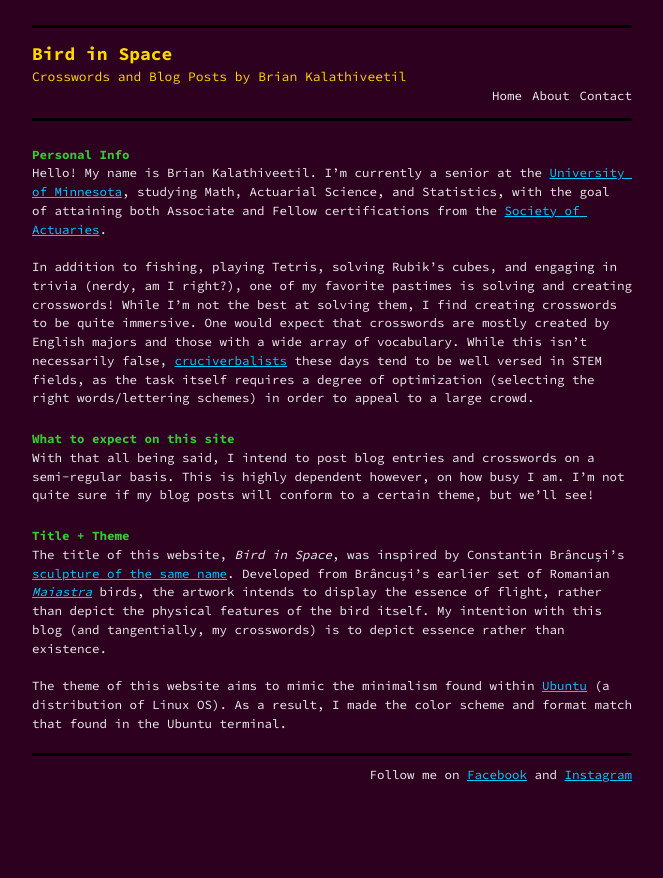
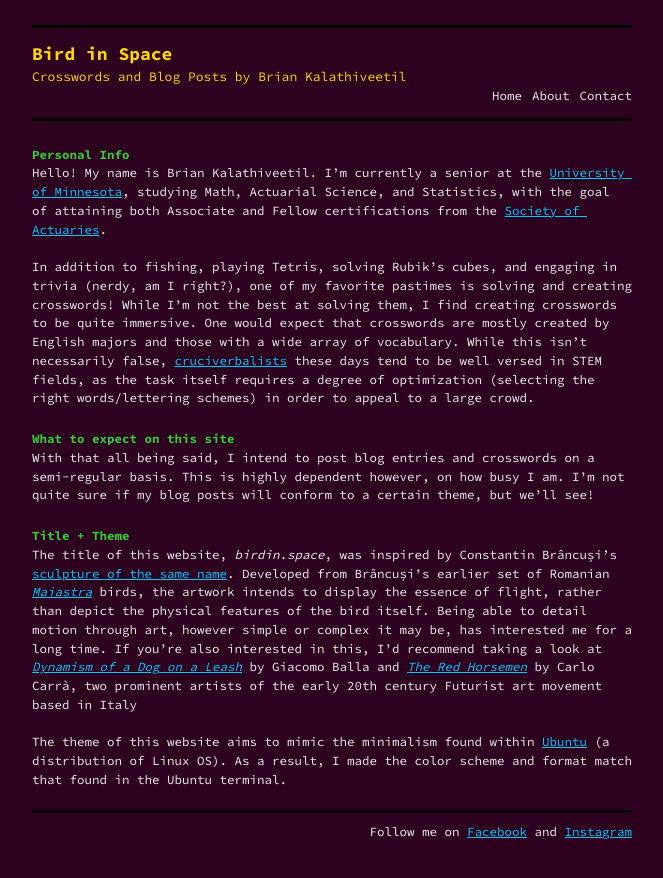
Before and after one commit to briankal99/birdinspace, a Jekyll site: the page built from about.md, in a window 1280 px wide. Shown: the top 878 px of the page, without its empty margins (308-971 px from the left). Built offline with Jekyll 4.4.1, drawn with Linux system fonts in a browser that asks for light colours.

Commit message:
title + about change

```diff
--- a/_config.yml
+++ b/_config.yml
@@ -1,4 +1,4 @@
-title: 'Bird in Space'
+title: 'birdin.space'
 description: "Crosswords and Blog Posts by Brian Kalathiveetil"
 url: "https://birdin.space"
 
--- a/about.md
+++ b/about.md
@@ -16,6 +16,6 @@
 
 ## Title + Theme
 
-The title of this website, <i>Bird in Space</i>, was inspired by Constantin Brâncuși's [sculpture of the same name](https://www.guggenheim.org/artwork/669). Developed from Brâncuși's earlier set of Romanian [<i>Maiastra</i>](https://www.guggenheim.org/artwork/660) birds, the artwork intends to display the essence of flight, rather than depict the physical features of the bird itself. My intention with this blog (and tangentially, my crosswords) is to depict essence rather than existence. <br><br>
+The title of this website, <i>birdin.space</i>, was inspired by Constantin Brâncuși's [sculpture of the same name](https://www.guggenheim.org/artwork/669). Developed from Brâncuși's earlier set of Romanian [<i>Maiastra</i>](https://www.guggenheim.org/artwork/660) birds, the artwork intends to display the essence of flight, rather than depict the physical features of the bird itself. Being able to detail motion through art, however simple or complex it may be, has interested me for a long time. If you're also interested in this, I'd recommend taking a look at [<i>Dynamism of a Dog on a Leash</i>](https://www.albrightknox.org/artworks/196416-dinamismo-di-un-cane-al-guinzaglio-dynamism-dog-leash) by Giacomo Balla and [<i>The Red Horsemen</i>](https://www.wikiart.org/en/carlo-carra/the-red-horseman-1913) by Carlo Carrà, two prominent artists of the early 20th century Futurist art movement based in Italy<br><br>
 
 The theme of this website aims to mimic the minimalism found within [Ubuntu](https://www.ubuntu.com) (a distribution of Linux OS). As a result, I made the color scheme and format match that found in the Ubuntu terminal.
```
